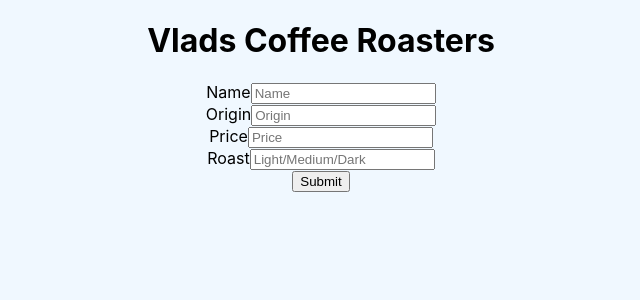
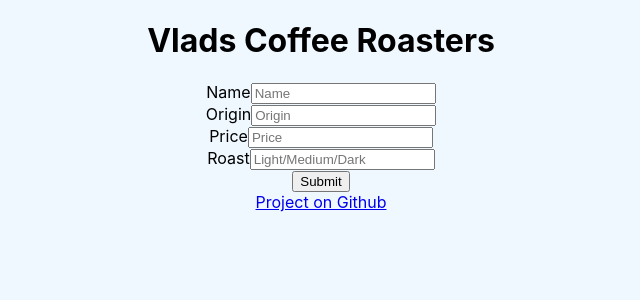
Before and after one commit to yakovdan98/coffee-roaster, a React (Create React App) app: page / in a window 1280 px wide. Shown: the top 300 px of the page, without its empty margins (319-959 px from the left). Built offline with nearby package versions, Linux system fonts and the light colour scheme.

Commit message:
added github link

```diff
--- a/package.json
+++ b/package.json
@@ -1,6 +1,7 @@
 {
   "name": "coffee-roaster",
   "version": "0.1.0",
+  "homepage": "https://yakovdan98.github.io/coffee-roaster",
   "private": true,
   "dependencies": {
     "@testing-library/jest-dom": "^5.16.5",
@@ -12,6 +13,8 @@
     "web-vitals": "^2.1.4"
   },
   "scripts": {
+    "predeploy": "npm run build",
+    "deploy": "gh-pages -d build",
     "start": "react-scripts start",
     "build": "react-scripts build",
     "test": "react-scripts test",
@@ -36,6 +39,7 @@
     ]
   },
   "devDependencies": {
+    "gh-pages": "^5.0.0",
     "tailwindcss": "^3.2.6"
   }
 }
--- a/src/components/App.js
+++ b/src/components/App.js
@@ -7,6 +7,7 @@ function App() {
     <div className="App">
       <Header />
       <BeanSelectionControl />
+      <a href='https://github.com/yakovdan98/coffee-roaster'>Project on Github</a>
     </div>
   );
 }
```
Also changed, not shown: 1 other file (tests, documents, lock files or other folders).
